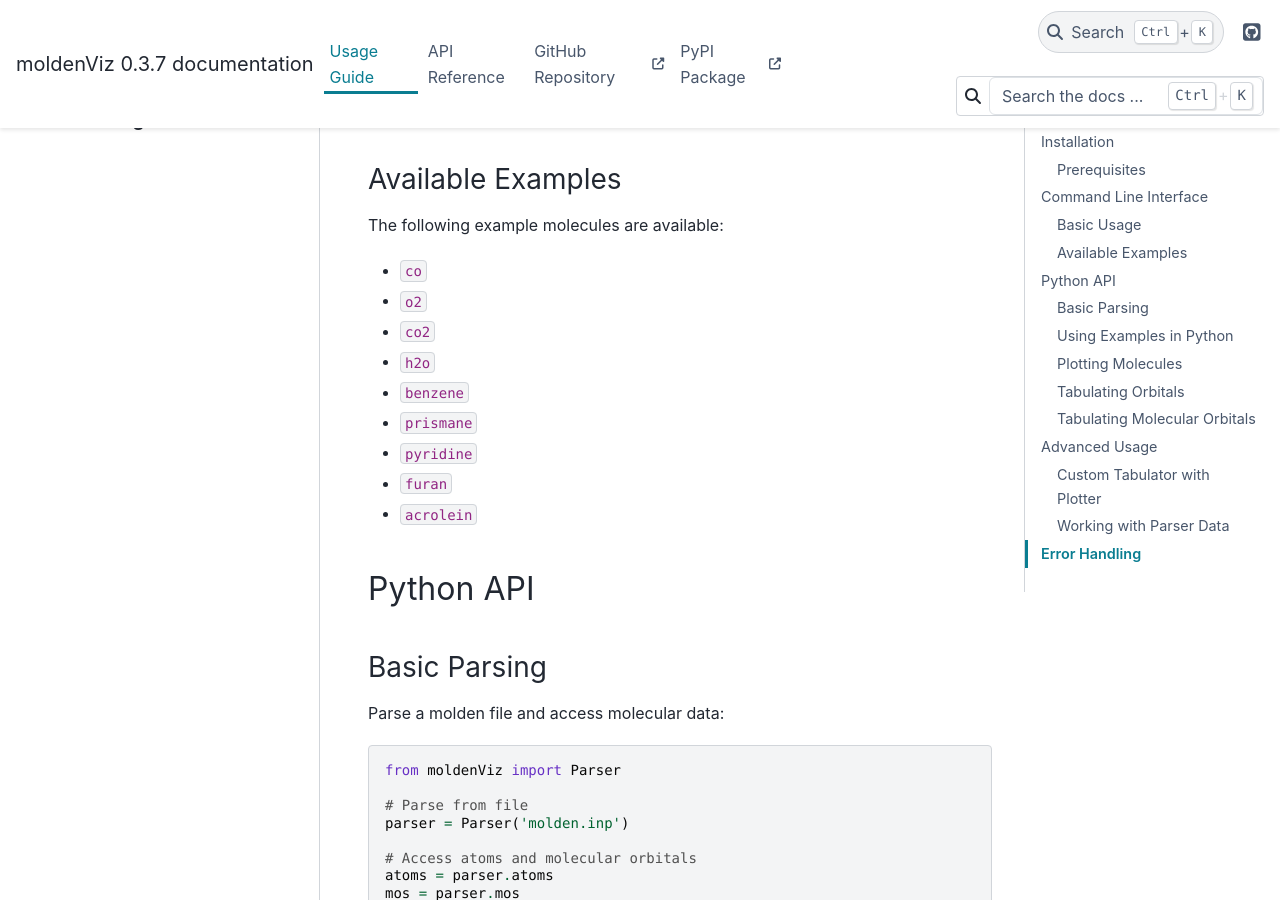
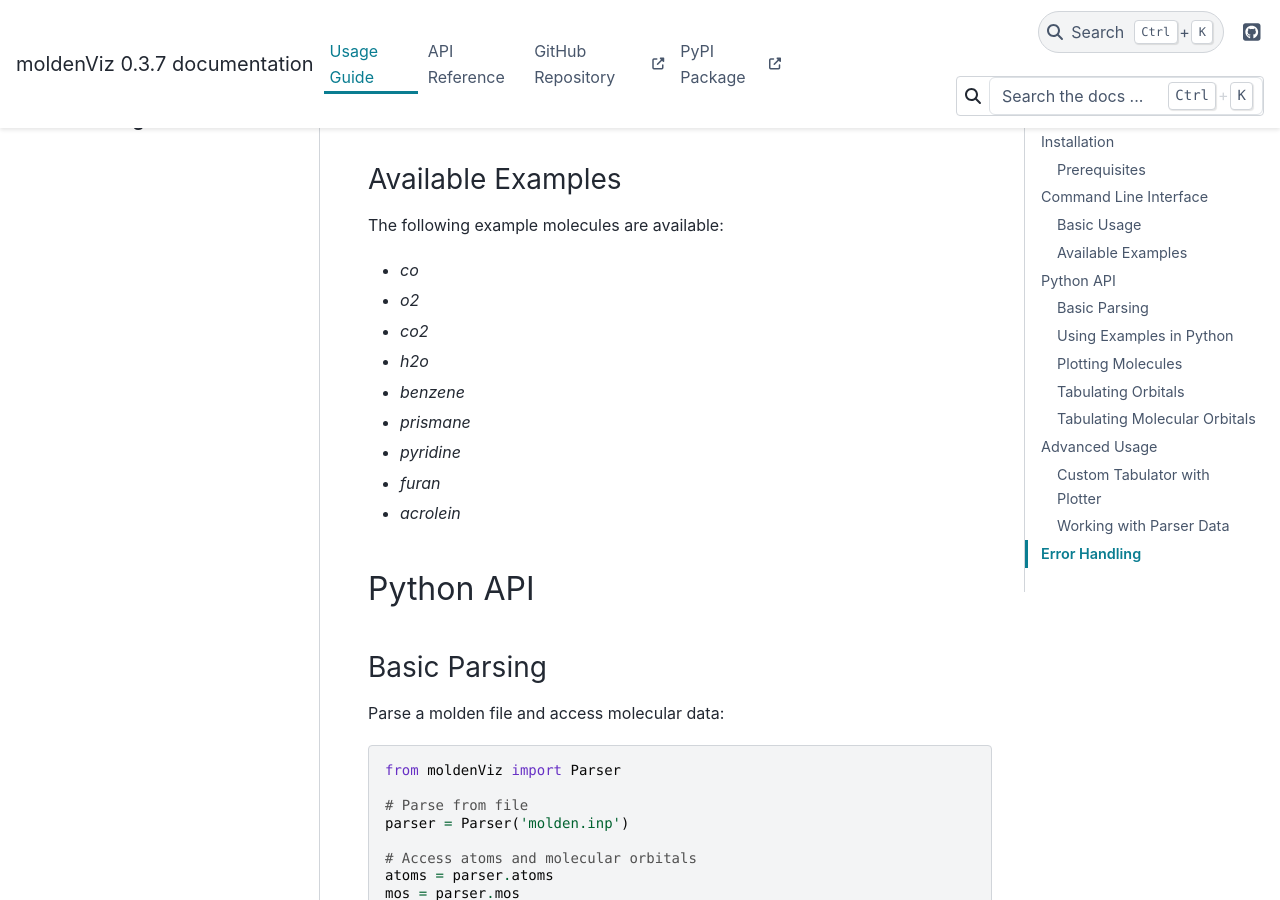
Before and after one commit to Faria22/moldenViz, a Sphinx documentation site: the page built from docs/source/usage.rst, in a window 1280 px wide and 900 px high, scrolled down 1440 px. Built offline with Sphinx 7.4.7 and the PyData theme 0.15.4, drawn with Linux system fonts in a browser that asks for light colours.

Commit message:
Fix documentation formatting: replace double backticks with single backticks and remove redundant molecule name
Co-authored-by: Faria22 <65261523+Faria22@users.noreply.github.com>

```diff
--- a/docs/source/usage.rst
+++ b/docs/source/usage.rst
@@ -70,15 +70,15 @@ Available Examples
 
 The following example molecules are available:
 
-- ``co``
-- ``o2``
-- ``co2``
-- ``h2o``
-- ``benzene``
-- ``prismane``
-- ``pyridine``
-- ``furan``
-- ``acrolein``
+- `co`
+- `o2`
+- `co2`
+- `h2o`
+- `benzene`
+- `prismane`
+- `pyridine`
+- `furan`
+- `acrolein`
 
 Python API
 ----------
```
Also changed, not shown: README.md (+0 -1 lines).
